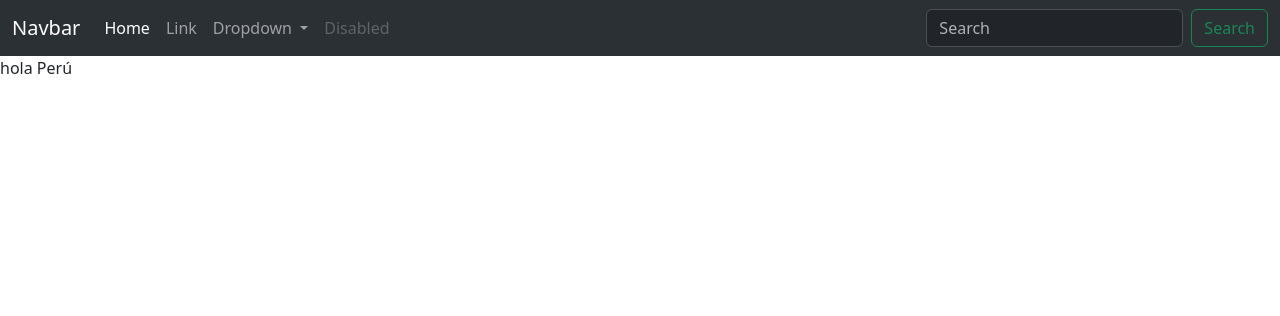
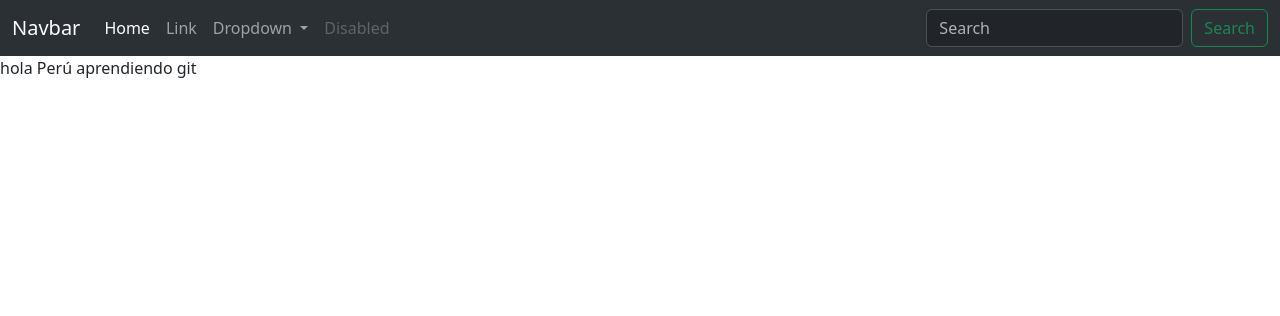
Before and after one commit to NelsonHerA/ProjectWebApp, a Django app: page / in a window 1280 px wide. Shown: the top 316 px of the page. Run offline with Django 4.2, Linux system fonts and the light colour scheme.

Commit message:
agregue nueva linea

```diff
--- a/home/templates/home/index.html
+++ b/home/templates/home/index.html
@@ -58,6 +58,7 @@
         </div>
     </div>
     hola Perú
+    aprendiendo git
     {% load static %}
     <script src="https://cdn.jsdelivr.net/npm/bootstrap@5.3.0-alpha3/dist/js/bootstrap.bundle.min.js"
         integrity="sha384-ENjdO4Dr2bkBIFxQpeoTz1HIcje39Wm4jDKdf19U8gI4ddQ3GYNS7NTKfAdVQSZe"
```
